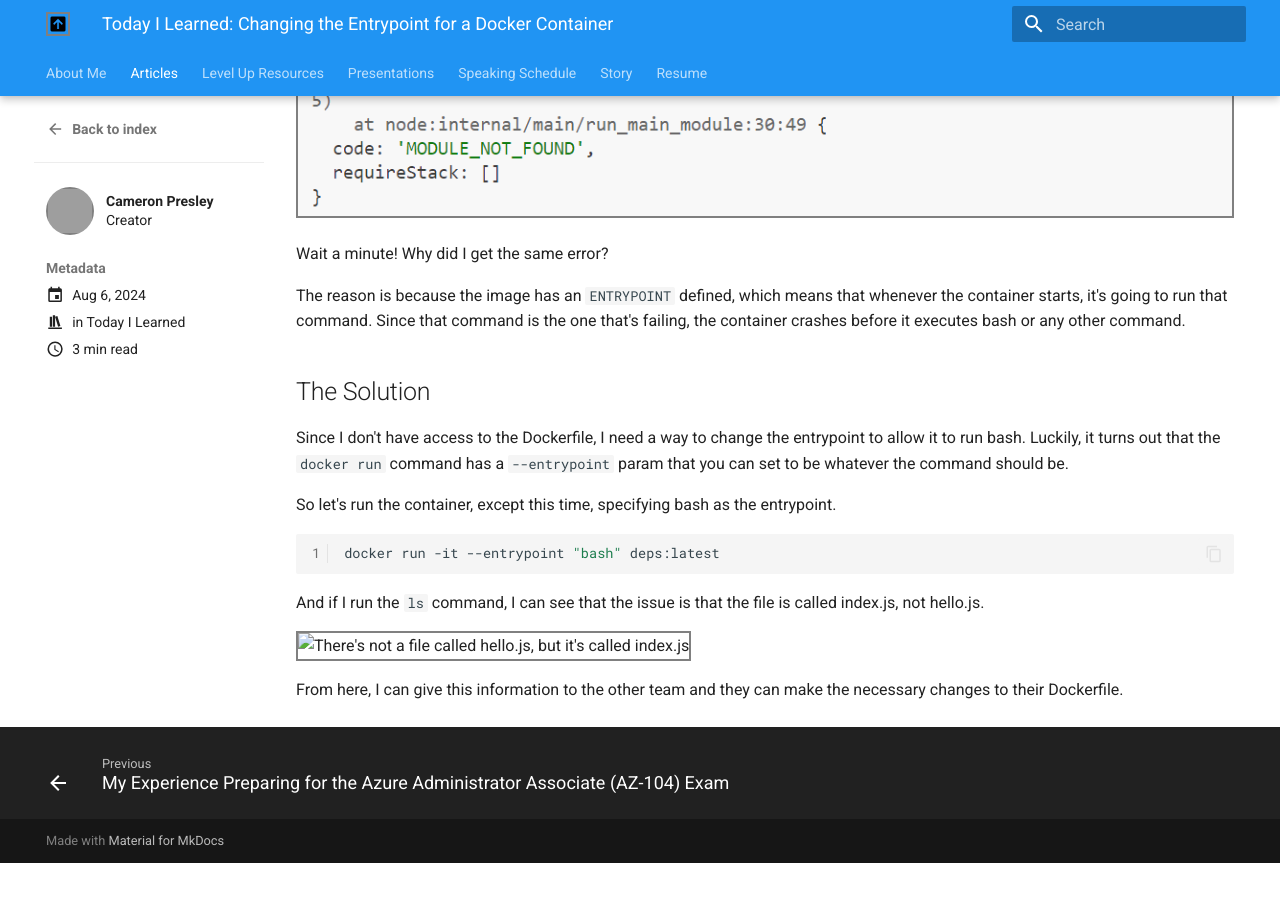
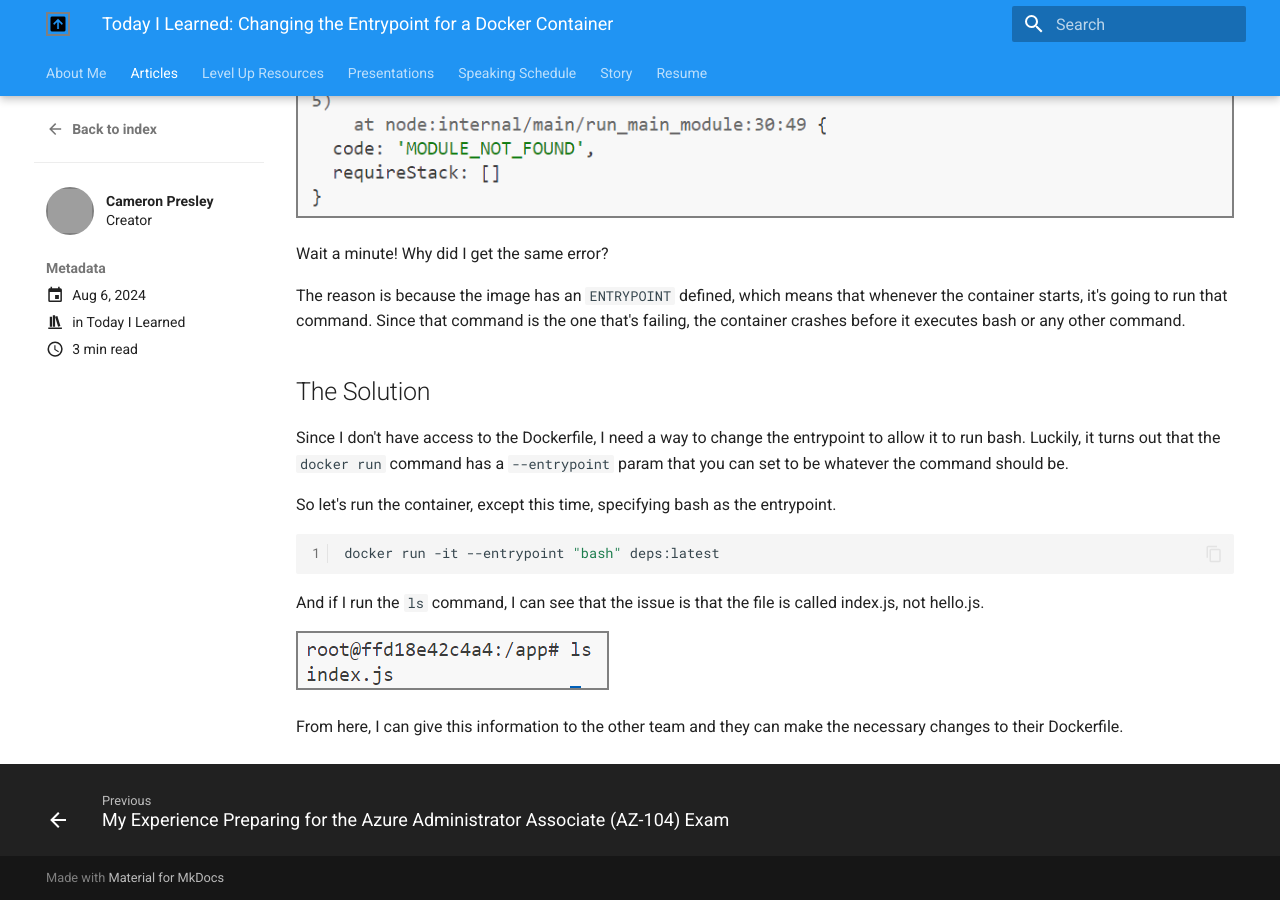
Before and after one commit to cameronpresley/blog, an MkDocs documentation site: the page built from docs/articles/posts/til-changing-docker-entrypoint.md, in a window 1280 px wide and 900 px high, scrolled down 1306 px. Built offline with MkDocs 1.6.1 and Material for MkDocs 9.7.7, drawn with Linux system fonts in a browser that asks for light colours; plug-ins that fetch from the network failed and are left out; before the commit the page ends 2169 px from its top, so only the background shows below that; grey boxes are pictures that could not be loaded.

Commit message:
Update til-changing-docker-entrypoint.md (#85)

```diff
--- a/docs/articles/posts/til-changing-docker-entrypoint.md
+++ b/docs/articles/posts/til-changing-docker-entrypoint.md
@@ -64,6 +64,6 @@ docker run -it --entrypoint "bash" deps:latest
 
 And if I run the `ls` command, I can see that the issue is that the file is called index.js, not hello.js.
 
-![There's not a file called hello.js, but it's called index.js](./posts/images/til-docker-entrypoint/image-3.png)
+![There's not a file called hello.js, but it's called index.js](./images/til-docker-entrypoint/image-3.png)
 
 From here, I can give this information to the other team and they can make the necessary changes to their Dockerfile.
```
